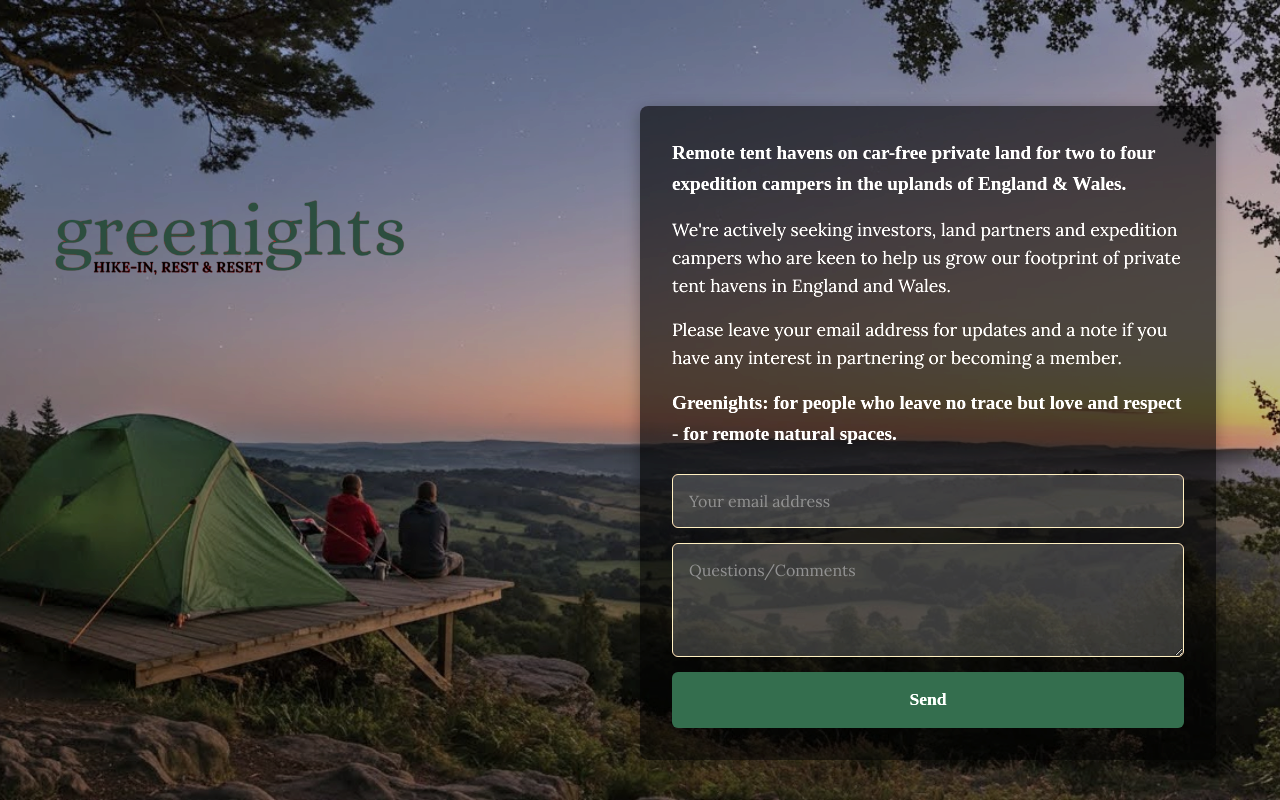
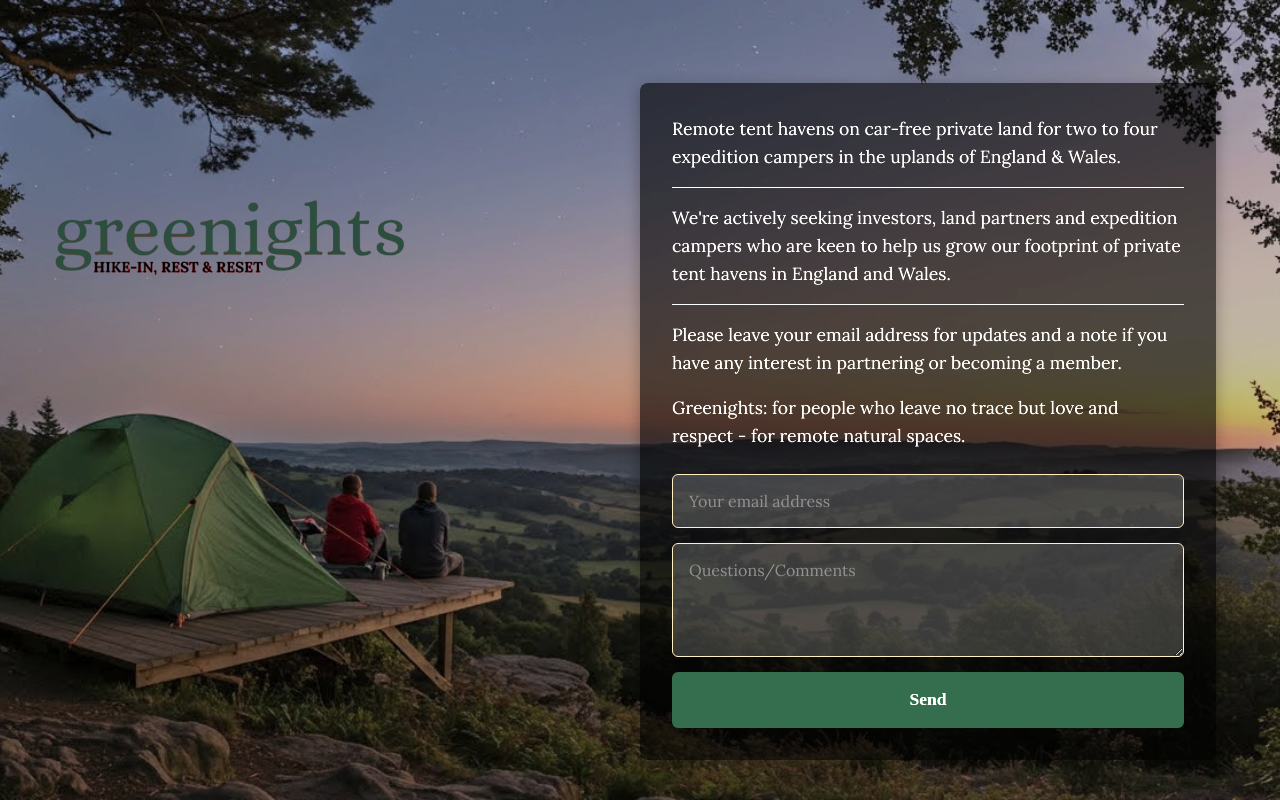
Before and after one commit to JimmyLeeSimmy/GreenightsComingSoon, a plain HTML site: page index.html in a window 1280 px wide. Drawn offline with Linux system fonts and the light colour scheme; a web font is replaced by a local one.

Commit message:
Update index.html

```diff
--- a/index.html
+++ b/index.html
@@ -51,7 +51,7 @@
             .logo-container {
                 left: 50%;
                 transform: translateX(-50%);
-                width: 60vw; /* Adjusted size for better centering on portrait screens */
+                width: 80%; /* Adjusted width for better centering on portrait screens */
                 top: 5vh;
             }
         }
@@ -75,11 +75,11 @@
         .email-section-wrapper {
             position: absolute;
             bottom: 5vh;
-            right: 5%; /* Aligned right on the screen */
+            right: 5%;
             left: auto;
             transform: none;
             z-index: 5;
-            width: clamp(300px, 45vw, 600px); /* A bit wider and more responsive */
+            width: clamp(300px, 45vw, 600px);
             text-align: left;
         }
 
@@ -88,7 +88,6 @@
             background: rgba(0, 0, 0, 0.6);
             border-radius: 8px;
             box-shadow: 0 4px 15px rgba(0, 0, 0, 0.3);
-            /* Removed fixed height and overflow to prevent scrollbar */
         }
 
         .email-section p {
@@ -99,14 +98,14 @@
             font-family: var(--font-lora);
         }
 
+        .email-section p.separator {
+            border-bottom: 1px solid var(--text-light);
+            padding-bottom: 1rem;
+            margin-bottom: 1rem;
+        }
+
         .email-section p:last-of-type {
             margin-bottom: 0;
-        }
-
-        .email-section .promo-text {
-            font-size: clamp(1rem, 1.8vw, 1.2rem);
-            font-family: var(--font-alice);
-            font-weight: bold;
         }
 
         .email-section form {
@@ -197,10 +196,10 @@
 
         <div class="email-section-wrapper">
             <div class="email-section">
-                <p class="promo-text">Remote tent havens on car-free private land for two to four expedition campers in the uplands of England & Wales.</p>
-                <p>We're actively seeking investors, land partners and expedition campers who are keen to help us grow our footprint of private tent havens in England and Wales.</p>
+                <p class="separator">Remote tent havens on car-free private land for two to four expedition campers in the uplands of England & Wales.</p>
+                <p class="separator">We're actively seeking investors, land partners and expedition campers who are keen to help us grow our footprint of private tent havens in England and Wales.</p>
                 <p>Please leave your email address for updates and a note if you have any interest in partnering or becoming a member.</p>
-                <p class="promo-text">Greenights: for people who leave no trace but love and respect - for remote natural spaces.</p>
+                <p>Greenights: for people who leave no trace but love and respect - for remote natural spaces.</p>
                 <form id="contact-form" action="https://formspree.io/f/xqadnedk" method="post">
                     <input type="email" name="_replyto" placeholder="Your email address" required>
                     <textarea name="message" placeholder="Questions/Comments" rows="4"></textarea>
```
